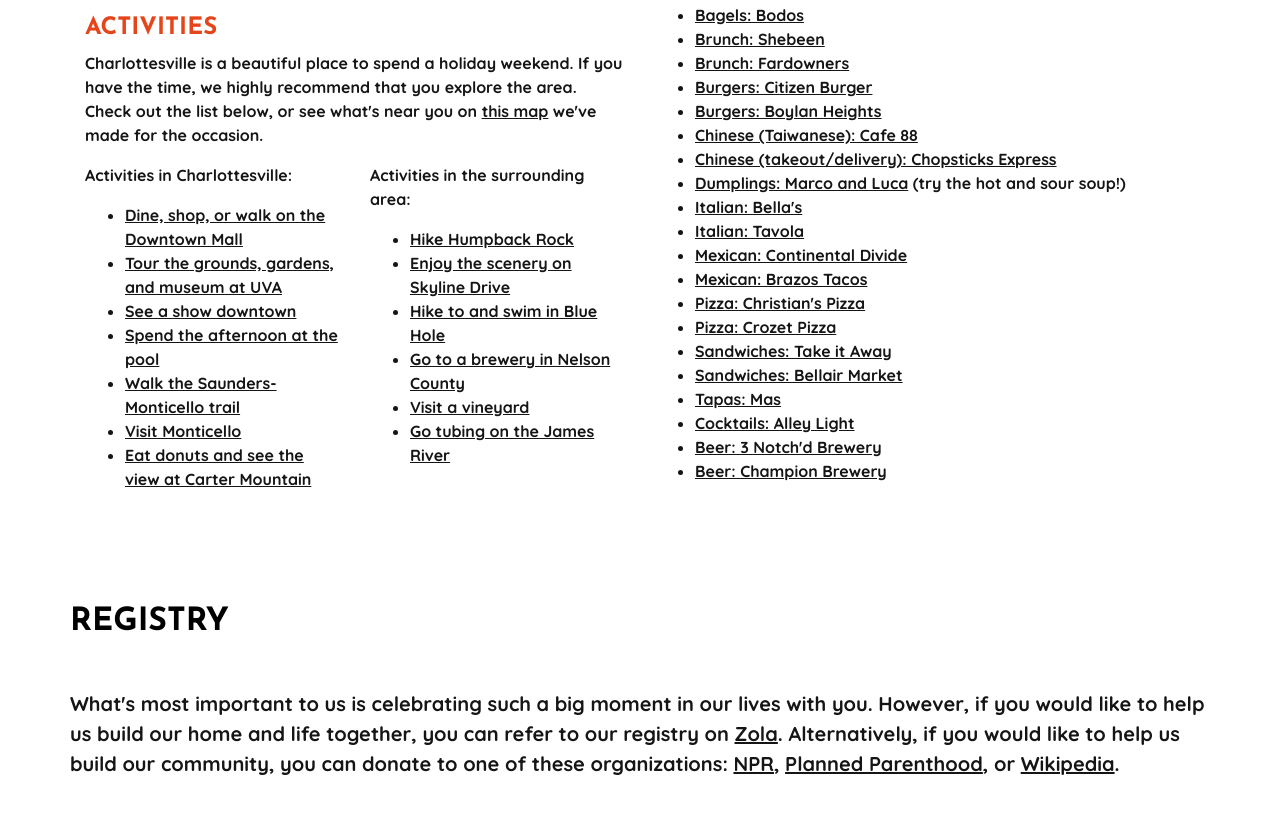
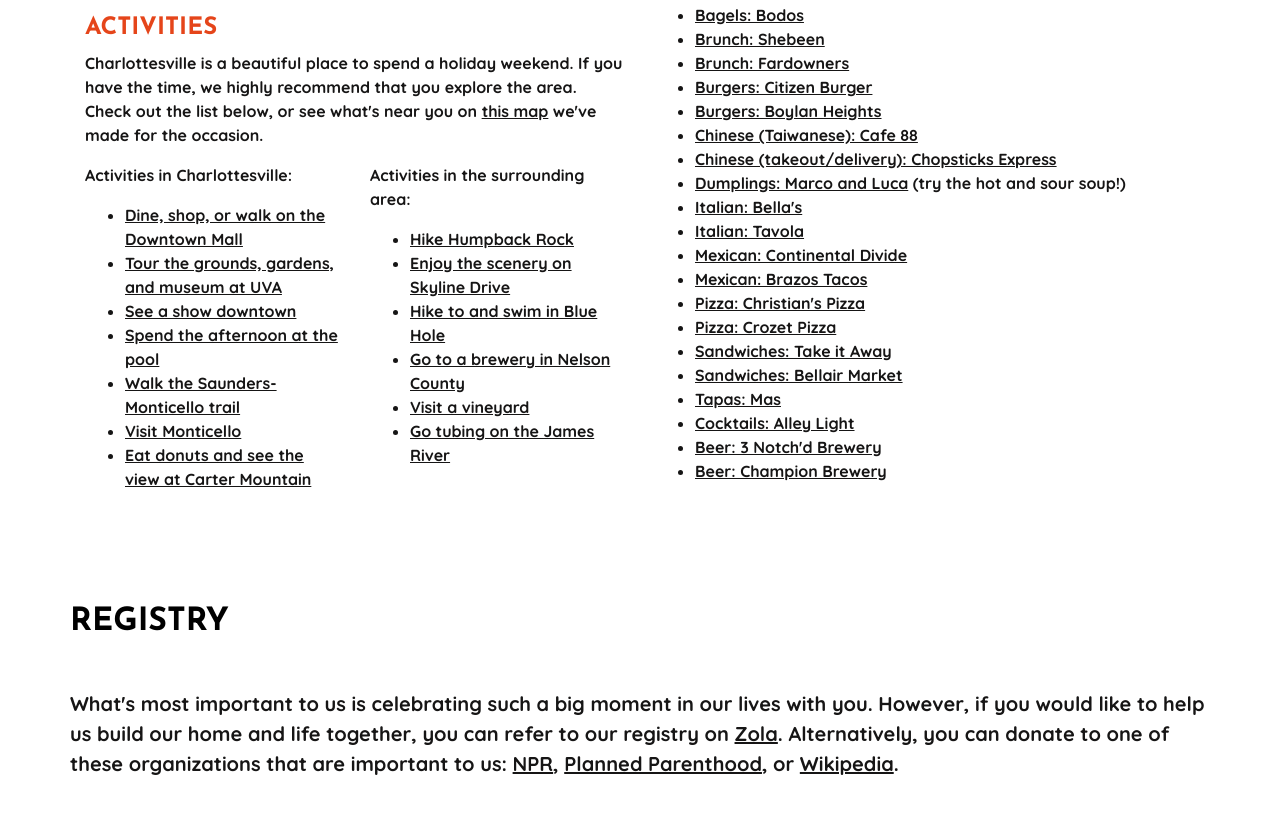
Before and after one commit to jlcohoon/wedding-website, a plain HTML site: page index.html in a window 1280 px wide. Shown: the part 2613-3426 px from the top of the page. Drawn offline with nearby package versions, Linux system fonts and the light colour scheme; a web font is replaced by a local one.

Commit message:
fix registry sentence

```diff
--- a/index.html
+++ b/index.html
@@ -157,7 +157,7 @@
 <!-- REGISTRY -->
           <div id="registry" class="row pt-5">
             <h2>Registry</h2>
-            <p class="lead">What's most important to us is celebrating such a big moment in our lives with you. However, if you would like to help us build our home and life together, you can refer to our registry on <a href="https://www.zola.com/registry/hannahandchrisgetmarried" target="_blank">Zola</a>. Alternatively, if you would like to help us build our community, you can donate to one of these organizations: <a href="https://kut.secureallegiance.com/kut/WebModule/Donate.aspx?P=KUTOA&PAGETYPE=PLG&CHECK=aI6A0UTYM%2bPiQl%2byqVkEd4HJipnY8PNT" target="_blank">NPR</a>, <a href="https://www.plannedparenthood.org/get-involved/other-ways-give" target="_blank">Planned Parenthood</a>, or <a href="https://wikimediafoundation.org/wiki/Ways_to_Give" target="_blank">Wikipedia</a>.</p>
+            <p class="lead">What's most important to us is celebrating such a big moment in our lives with you. However, if you would like to help us build our home and life together, you can refer to our registry on <a href="https://www.zola.com/registry/hannahandchrisgetmarried" target="_blank">Zola</a>. Alternatively, you can donate to one of these organizations that are important to us: <a href="https://kut.secureallegiance.com/kut/WebModule/Donate.aspx?P=KUTOA&PAGETYPE=PLG&CHECK=aI6A0UTYM%2bPiQl%2byqVkEd4HJipnY8PNT" target="_blank">NPR</a>, <a href="https://www.plannedparenthood.org/get-involved/other-ways-give" target="_blank">Planned Parenthood</a>, or <a href="https://wikimediafoundation.org/wiki/Ways_to_Give" target="_blank">Wikipedia</a>.</p>
           </div>
 
             </div>
```
